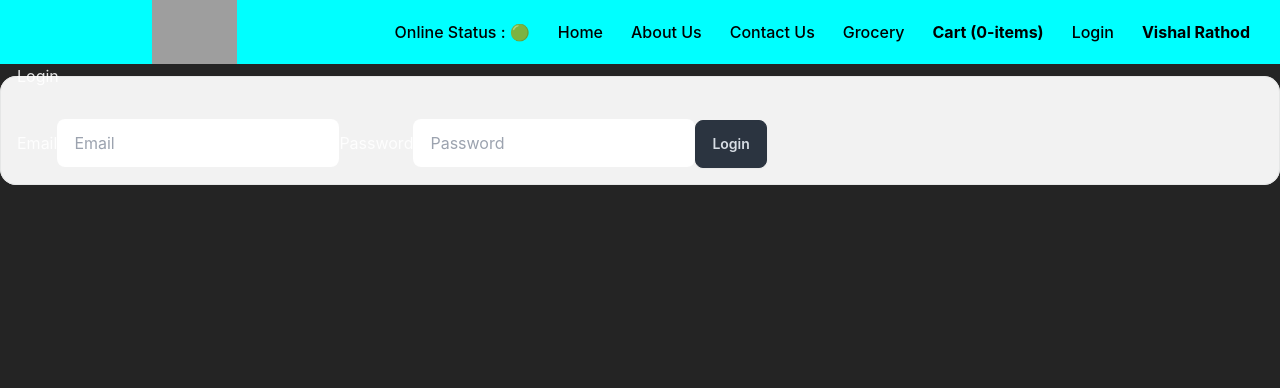
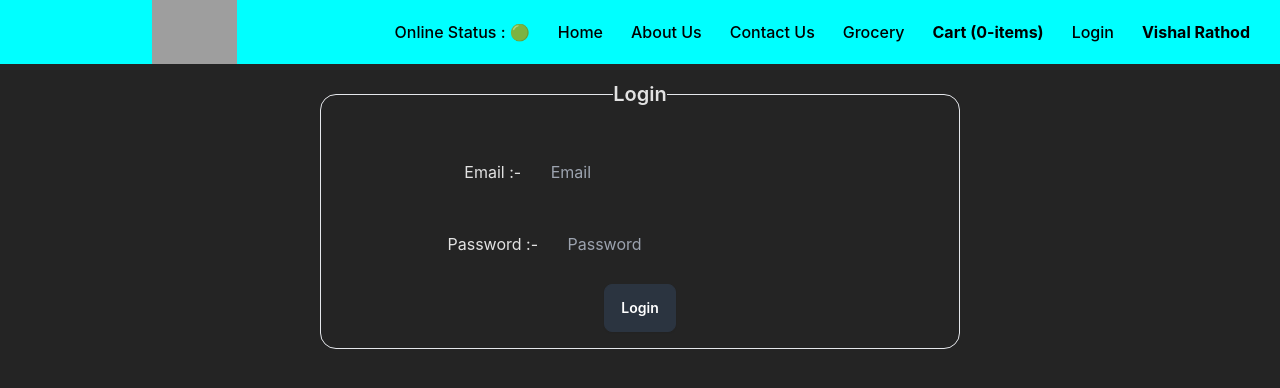
Before and after one commit to Vishal-080/Namaste_swiggy, a React (Vite) app: page /login in a window 1280 px wide. Shown: the top 388 px of the page. Built offline with nearby package versions, Linux system fonts and the light colour scheme; grey boxes are pictures that could not be loaded.

Commit message:
Login page daisy ui tailwind css

```diff
--- a/src/Components/Login.jsx
+++ b/src/Components/Login.jsx
@@ -1,18 +1,22 @@
 import React from "react";
+import { Link } from "react-router-dom";
 
 const Login = () => {
   return (
     <div>
-      <fieldset className="fieldset w-xs bg-base-200 border border-base-300 p-4 rounded-box">
-        <legend className="fieldset-legend">Login</legend>
-
-        <label className="fieldset-label">Email</label>
-        <input type="email" className="input" placeholder="Email" />
-
-        <label className="fieldset-label">Password</label>
-        <input type="password" className="input" placeholder="Password" />
-
-        <button className="btn btn-neutral mt-4">Login</button>
+        {/* <h1 className="text-center font-semibold text-xl my-4">Login Here...!</h1> */}
+      <fieldset className="fieldset w-6/12 m-auto my-4 border text-center p-4 rounded-box">
+        <legend className="fieldset-legend text-center font-semibold text-xl">Login</legend>
+<br />
+        <label className="fieldset-label">Email :- </label>
+        <input type="email" className="input bg-transparent ml-2" placeholder="Email" />
+<br />
+<br />
+        <label className="fieldset-label">Password :- </label>
+        <input type="password" className="input bg-transparent ml-2" placeholder="Password" />
+<br />
+        <button className="btn btn-neutral mt-4 text-white">
+            <Link to='/'>Login</Link></button>
       </fieldset>
     </div>
   );
```
